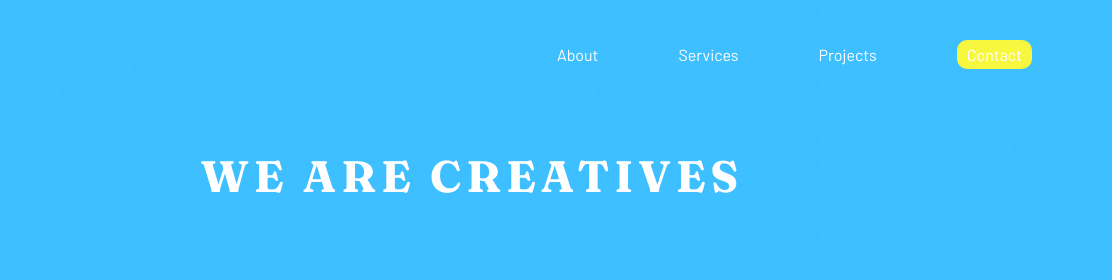
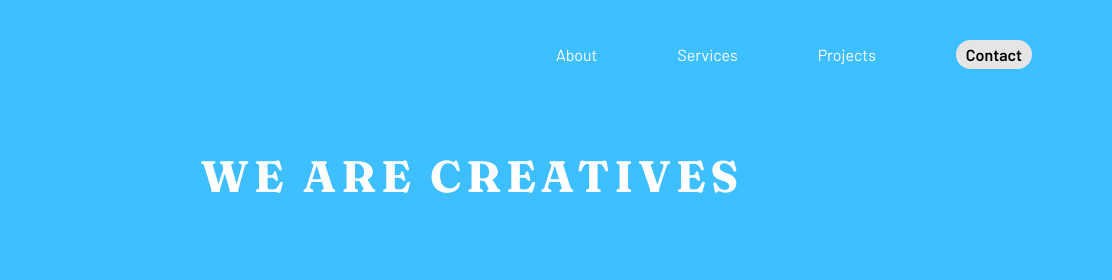
Before and after one commit to Enrym/sunnyside_landing_page, a plain HTML site: page index.html in a window 1280 px wide. Shown: the top 280 px of the page, 168-1280 px from the left. Drawn offline with Linux system fonts and the light colour scheme.

Commit message:
Update style.css

```diff
--- a/style.css
+++ b/style.css
@@ -102,6 +102,17 @@ h1 {
 .nav-links-mobile li {
     margin-bottom: 15px;
 
+}
+
+.nav-links li.contact {
+    background: #e7e4e4;
+    padding: 5px 10px;
+    border-radius: 15px;
+}
+
+.nav-links li.contact a, .nav-links-mobile li.contact a {
+    color: #000;
+    font-weight: 600;
 }
 
 li.contact {
```
